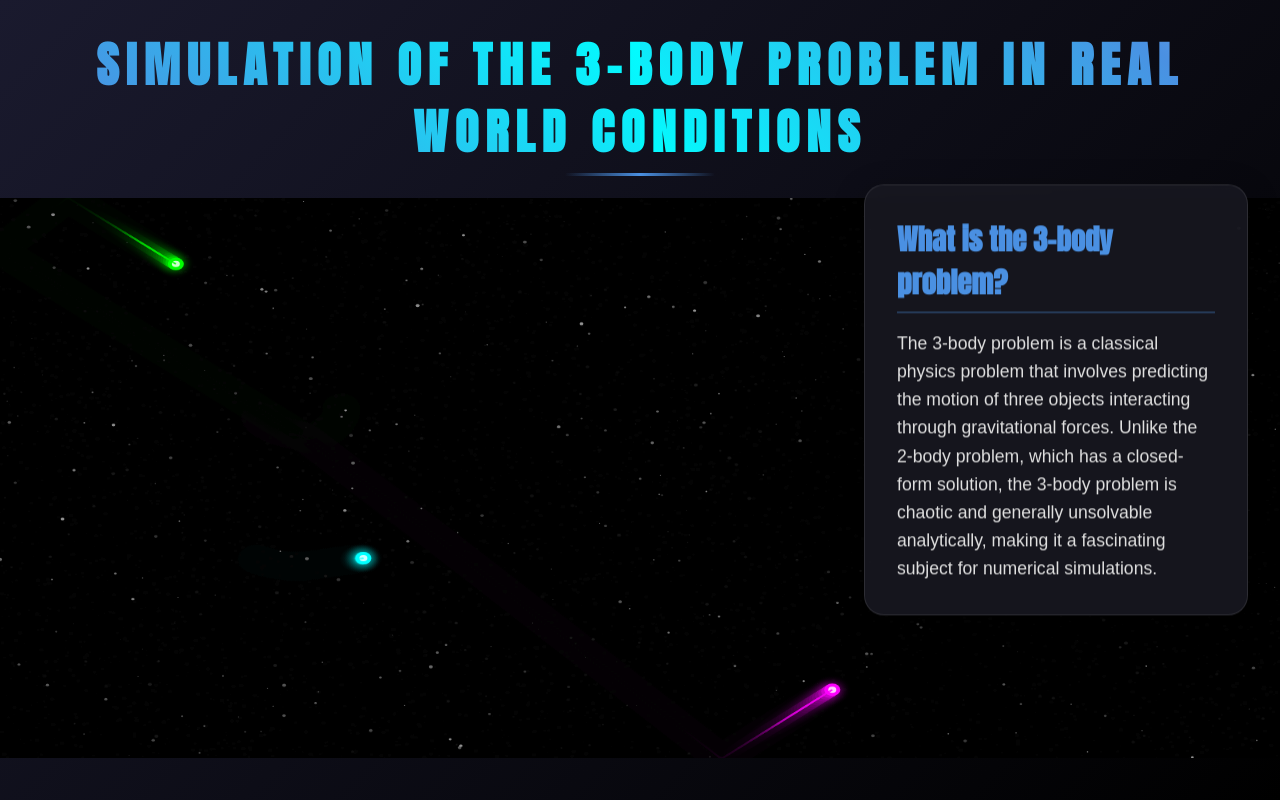
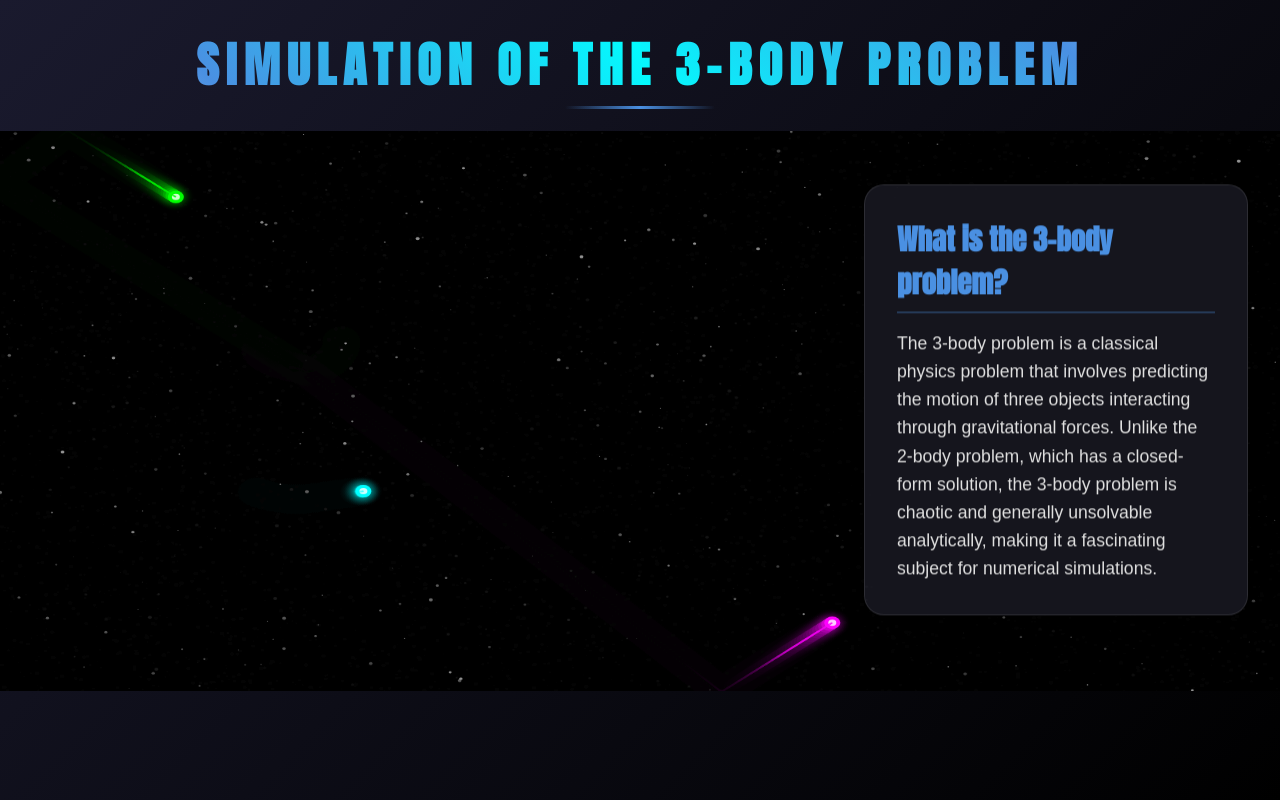
Before and after one commit to ricciviero/3-body-problem, a website: page public/index.html in a window 1280 px wide. Drawn offline with Linux system fonts and the light colour scheme.

Commit message:
h1 updated

```diff
--- a/public/index.html
+++ b/public/index.html
@@ -12,7 +12,7 @@
 </head>
 
 <body>
-    <h1>Simulation of the 3-body problem in real world conditions</h1>
+    <h1>Simulation of the 3-body problem</h1>
 
     <div class="card">
         <h2>What is the 3-body problem?</h2>
```
